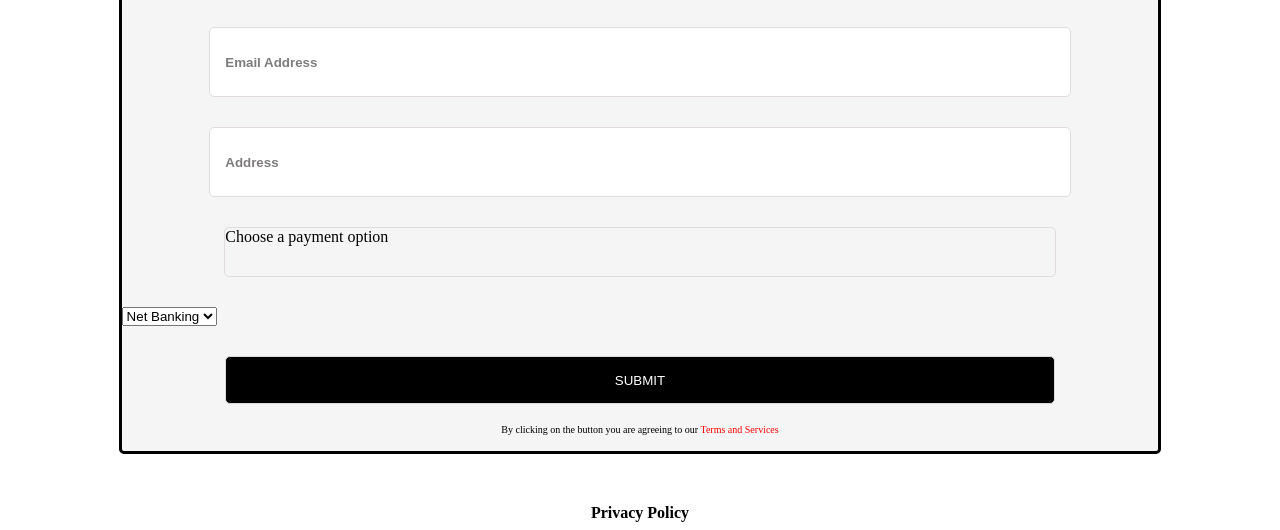
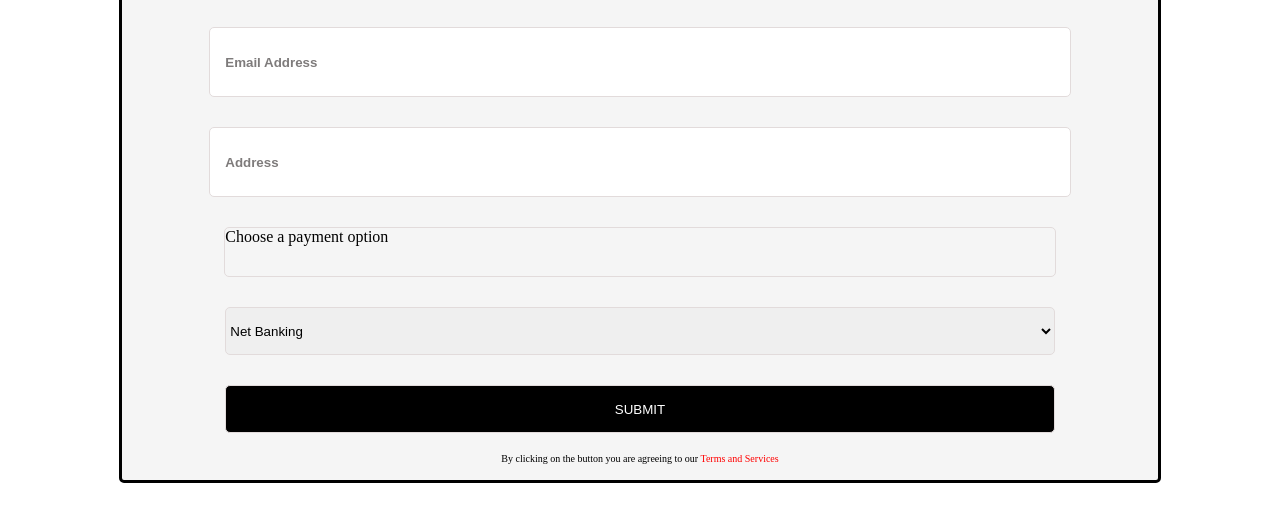
Before and after one commit to adhiraj-gupta/WebTechLabProject, a plain HTML site: page register.html in a window 1280 px wide. Shown: the part 790-1320 px from the top of the page. Drawn offline with Linux system fonts and the light colour scheme.

Commit message:
Update register.html

```diff
--- a/register.html
+++ b/register.html
@@ -53,7 +53,7 @@
                     <input class="row" id="email" type="email"placeholder="Email Address">
                     <input class="row" id="password" type="text" placeholder="Address">
                     <label class = "row" for="paymentOption"> Choose a payment option</label>
-                    <select id="PaymentOption" name="PaymentOption">
+                    <select class = "row" id="PaymentOption" name="PaymentOption">
                     <option value="Net Banking">Net Banking</option>
                     <option value="Credit Card">Credit Card</option>
                     <option value="Debit Card">Debit Card</option>
```
